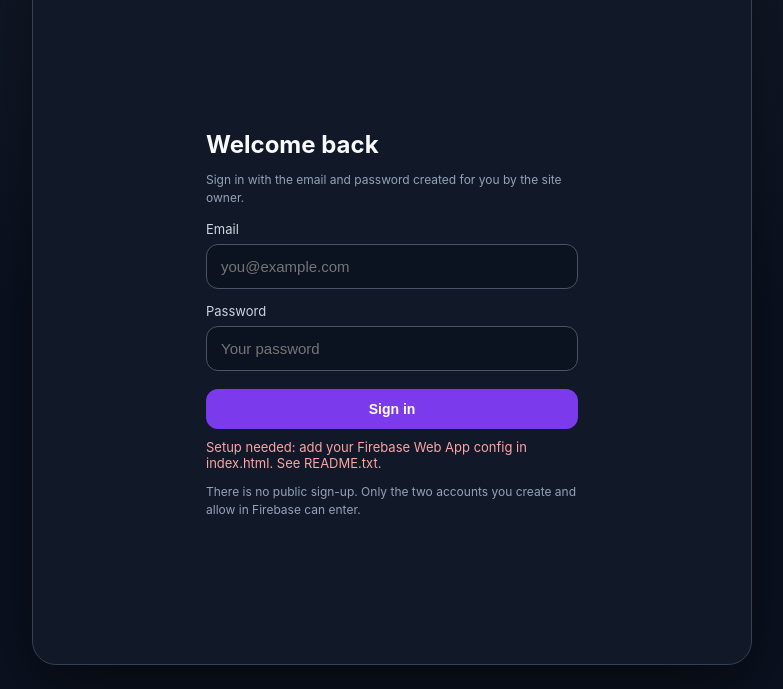
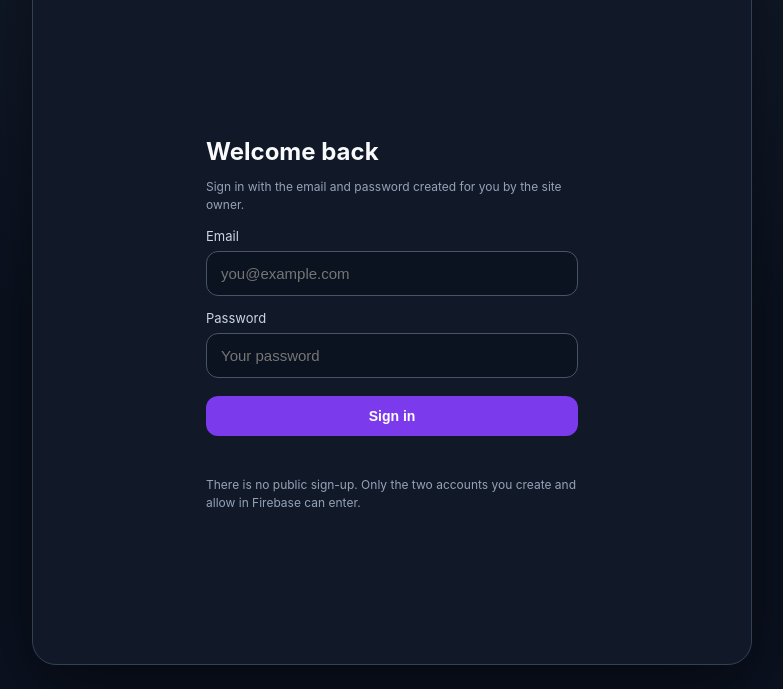
Before and after one commit to onlytwo-gitbug/Only-two, a plain HTML site: page index.html in a window 1280 px wide. Shown: the part 111-800 px from the top of the page, without its empty margins (248-1031 px from the left). Drawn offline with Linux system fonts and the light colour scheme; no server answers.

Commit message:
Update index.html

```diff
--- a/index.html
+++ b/index.html
@@ -46,11 +46,13 @@
 <script type="module">
   // 1) Replace this object with your Firebase project's Web App config.
   const firebaseConfig = {
-    apiKey: "PASTE_API_KEY",
-    authDomain: "PASTE_PROJECT_ID.firebaseapp.com",
-    projectId: "PASTE_PROJECT_ID",
-    appId: "PASTE_APP_ID"
-  };
+  apiKey: "AIzaSyA9CWg7Epxe-gX3wSAcAhv8FcllwgMzNrA",
+  authDomain: "only-two-561f5.firebaseapp.com",
+  projectId: "only-two-561f5",
+  storageBucket: "only-two-561f5.firebasestorage.app",
+  messagingSenderId: "84453821595",
+  appId: "1:84453821595:web:d119f5b79292c9fdbeca3e"
+};
   import { initializeApp } from "https://www.gstatic.com/firebasejs/10.14.1/firebase-app.js";
   import { getAuth, signInWithEmailAndPassword, onAuthStateChanged, signOut } from "https://www.gstatic.com/firebasejs/10.14.1/firebase-auth.js";
   import { getFirestore, collection, addDoc, query, orderBy, onSnapshot, serverTimestamp } from "https://www.gstatic.com/firebasejs/10.14.1/firebase-firestore.js";
```
